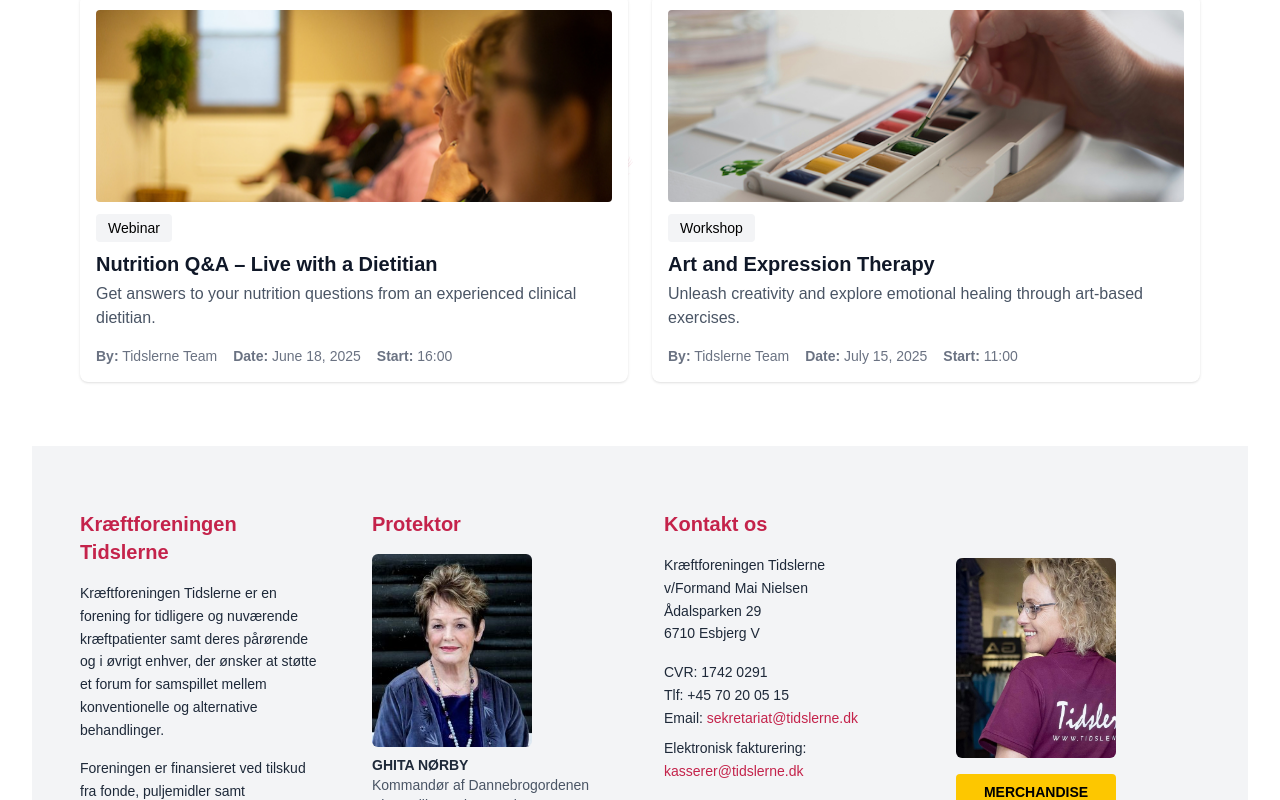
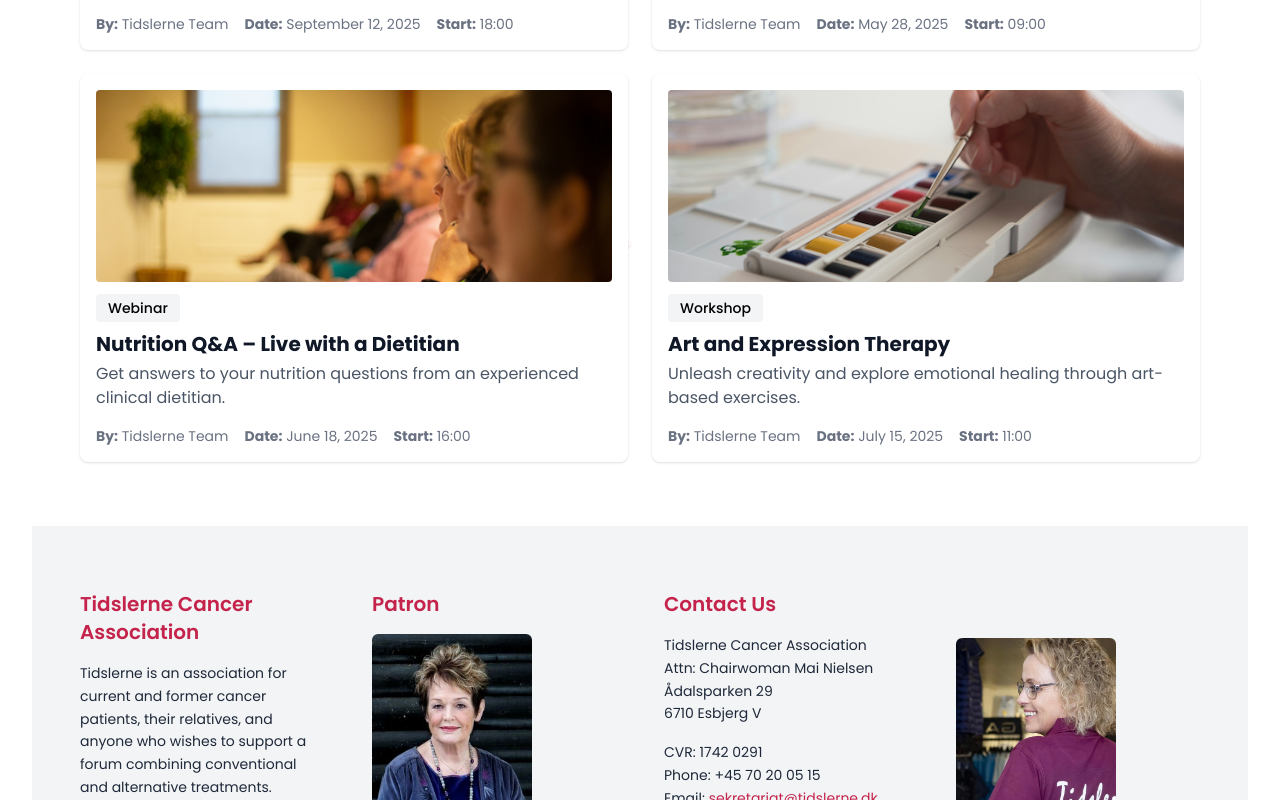
Before and after one commit to sebaholl/tidslerne_project, a Vue app: page /events in a window 1280 px wide. Shown: the part 2000-2800 px from the top of the page. Built offline with nearby package versions, Linux system fonts and the light colour scheme.

Commit message:
font family

```diff
--- a/index.html
+++ b/index.html
@@ -2,9 +2,11 @@
 <html lang="">
   <head>
     <meta charset="UTF-8">
-    <link rel="icon" href="/favicon.ico">
+    <link rel="icon" href="src/images/Logonew.svg">
+    <link href="https://fonts.googleapis.com/css2?family=Poppins:wght@300;400;500;600;700&display=swap" rel="stylesheet">
     <meta name="viewport" content="width=device-width, initial-scale=1.0">
-    <title>Vite App</title>
+    <meta name="description" content="Kræftforeningen Tidslerne offers support, knowledge, and community for cancer patients, survivors, and families across Denmark." />
+    <title>Tidslerne</title>
   </head>
   <body>
     <div id="app"></div>
--- a/src/components/AboutContactSection.vue
+++ b/src/components/AboutContactSection.vue
@@ -2,41 +2,41 @@
   <section class="bg-gray-100 text-gray-800 py-16">
     <div class="max-w-7xl mx-auto px-6 md:px-12">
       <div class="grid md:grid-cols-4 gap-12">
-      <!-- O nás -->
+        <!-- About Us -->
         <div class="flex flex-col items-start">
-        <h2 class="text-xl font-semibold text-[var(--color-primary)] mb-4">Kræftforeningen Tidslerne</h2>
+          <h2 class="text-xl font-semibold text-[var(--color-primary)] mb-4">Tidslerne Cancer Association</h2>
           <p class="text-sm leading-relaxed">
-          Kræftforeningen Tidslerne er en forening for tidligere og nuværende kræftpatienter samt deres pårørende og i øvrigt enhver, der ønsker at støtte et forum for samspillet mellem konventionelle og alternative behandlinger.
+            Tidslerne is an association for current and former cancer patients, their relatives, and anyone who wishes to support a forum combining conventional and alternative treatments.
           </p>
           <p class="text-sm mt-4 leading-relaxed">
-          Foreningen er finansieret ved tilskud fra fonde, puljemidler samt medlemsbidrag og arv.
+            The association is funded through grants from foundations, public funds, membership fees, and donations.
           </p>
         </div>
 
-      <!-- Protektor -->
+        <!-- Patron -->
         <div class="flex flex-col items-start">
-        <h2 class="text-xl font-semibold text-[var(--color-primary)] mb-4">Protektor</h2>
+          <h2 class="text-xl font-semibold text-[var(--color-primary)] mb-4">Patron</h2>
           <img src="@/images/ghita_noerby.jpg" alt="Ghita Nørby" class="rounded-md w-full max-w-[160px] mb-2" />
           <p class="text-sm font-semibold">GHITA NØRBY</p>
-        <p class="text-sm text-gray-600">Kommandør af Dannebrogordenen<br>Skuespiller ved Det Kgl. Teater</p>
+          <p class="text-sm text-gray-600">Commander of the Order of the Dannebrog<br>Actress at the Royal Danish Theatre</p>
         </div>
 
-      <!-- Kontakt -->
+        <!-- Contact -->
         <div class="flex flex-col items-start">
-        <h2 class="text-xl font-semibold text-[var(--color-primary)] mb-4">Kontakt os</h2>
+          <h2 class="text-xl font-semibold text-[var(--color-primary)] mb-4">Contact Us</h2>
           <p class="text-sm leading-relaxed">
-          Kræftforeningen Tidslerne<br />
-          v/Formand Mai Nielsen<br />
+            Tidslerne Cancer Association<br />
+            Attn: Chairwoman Mai Nielsen<br />
             Ådalsparken 29<br />
             6710 Esbjerg V
           </p>
           <p class="text-sm mt-4 leading-relaxed">
             CVR: 1742 0291<br />
-          Tlf: +45 70 20 05 15<br />
+            Phone: +45 70 20 05 15<br />
             Email: <a href="mailto:sekretariat@tidslerne.dk" class="text-[var(--color-primary)] hover:underline">sekretariat@tidslerne.dk</a>
           </p>
           <p class="text-sm mt-2 leading-relaxed">
-          Elektronisk fakturering:<br />
+            Electronic invoicing:<br />
             <a href="mailto:kasserer@tidslerne.dk" class="text-[var(--color-primary)] hover:underline">kasserer@tidslerne.dk</a>
           </p>
         </div>
@@ -52,12 +52,10 @@
              href="/merch"
              class="block w-full max-w-[160px] bg-yellow-400 text-black font-bold py-2 px-4 rounded hover:bg-yellow-500 transition text-sm text-center"
              >
-           MERCHANDISE<br />KAN KØBES HER
+             MERCHANDISE<br />AVAILABLE HERE
             </a>
           </div>
       </div>
     </div>
   </section>
-
-
   </template>
--- a/src/components/FooterComp.vue
+++ b/src/components/FooterComp.vue
@@ -12,7 +12,7 @@ library.add(faFacebookF, faInstagram)
     <!-- Logo -->
     <div class="flex flex-col items-center md:items-start">
       <!-- <img src="" alt="Tidslerne logo" class="w-32 mb-4" /> -->
-      <p class="text-sm text-pink-700">Together for care, strength and healing.</p>
+      <p class="text-lg text-pink-700">Together for care, strength and healing.</p>
     </div>
 
     <!-- Navigace – horizontální, centrovaná -->
@@ -42,7 +42,7 @@ library.add(faFacebookF, faInstagram)
 
         <!-- Instagram -->
         <a
-          href="https://www.instagram.com/tidslerne"
+          href="https://www.instagram.com/tidslerne_demo"
           target="_blank"
           rel="noopener"
           class="flex items-center gap-2 bg-white border border-gray-200 px-4 py-2 rounded-lg shadow hover:bg-gray-50 transition"
--- a/src/components/HeaderComponent.vue
+++ b/src/components/HeaderComponent.vue
@@ -1,7 +1,7 @@
 <template>
   <header class="fixed top-0 left-0 w-full bg-white shadow z-50" role="banner">
     <nav
-      class="max-w-7xl mx-auto px-4 sm:px-6 lg:px-8 flex items-center h-22 w-full"
+      class="max-w-7xl mx-auto px-4 sm:px-6 lg:px-8 flex items-center h-30 w-full"
       role="navigation"
       aria-label="Main Navigation"
     >
@@ -16,12 +16,12 @@
   <img
     src="@/images/Logonew.svg"
     alt="Tidslerne logo"
-    class="h-40 w-auto"
+    class="h-50 w-auto"
   />
 </router-link>
 
         <!-- Desktop menu -->
-        <div class="hidden md:flex gap-x-6 items-center">
+        <div class="hidden md:flex gap-x-6 items-center text-xl">
           <!-- Premium link (vždy zobrazený) -->
           <router-link
             to="/premium"
--- a/src/components/SearchOverlay.vue
+++ b/src/components/SearchOverlay.vue
@@ -1,12 +1,12 @@
 <template>
   <div
     v-if="show"
-    class="fixed inset-0 bg-white z-50 flex flex-col items-center justify-start p-8 overflow-y-auto"
+    class="fixed inset-0 bg-white z-50 flex flex-col items-center justify-start p-8 overflow-y-auto mt-20"
   >
     <!-- Close Button -->
     <button
       @click="$emit('close')"
-      class="absolute top-6 right-6 text-gray-500 hover:text-black text-2xl"
+      class="absolute top-6 right-6 text-gray-500 hover:text-black text-3xl mt-10"
       aria-label="Close search"
     >
       &times;
--- a/src/views/ContactView.vue
+++ b/src/views/ContactView.vue
@@ -90,7 +90,7 @@
     <div class="max-w-4xl mx-auto mb-16">
       <iframe
         title="Tidslerne Office Map"
-        src="https://www.google.com/maps/embed?pb=!1m18!1m12!1m3!1d2259.410062090141!2d8.402011777066503!3d55.50780467299451!2m3!1f0!2f0!3f0!3m2!1i1024!2i768!4f13.1!3m3!1m2!1s0x464b2083f067dfad%3A0x5777dc2443531a49!2s%C3%85dalsparken%2029%2C%206710%20Esbjerg%20Kommune!5e0!3m2!1scs!2sdk!4v1747596135091!5m2!1scs!2sdk"
+        src="https://www.google.com/maps/embed?pb=!1m18!1m12!1m3!1d2259.410016175117!2d8.402011876796044!3d55.50780547299445!2m3!1f0!2f0!3f0!3m2!1i1024!2i768!4f13.1!3m3!1m2!1s0x464b2083efeebbc5%3A0xa92d267b46fb8b98!2sKr%C3%A6ftforeningen%20Tidslerne!5e0!3m2!1sen!2sdk!4v1747826333123!5m2!1sen!2sdk"
         width="100%"
         height="300"
         style="border:0;"
--- a/src/views/EventsView.vue
+++ b/src/views/EventsView.vue
@@ -3,7 +3,7 @@
     <div class="max-w-6xl mx-auto">
 
       <!-- Hero Section -->
-      <div class="mb-12">
+      <div class="mb-12 mt-20">
         <h1 class="text-4xl font-bold text-center text-gray-800 !mb-8">Support. Share. Heal.</h1>
         <p class="text-center text-lg text-gray-600 max-w-2xl mx-auto">
           “Our events connect patients, survivors, and professionals in a space of compassion, knowledge, and community.”
--- a/src/views/HomeView.vue
+++ b/src/views/HomeView.vue
@@ -72,7 +72,7 @@ onMounted(() => {
   </p>
   <router-link
     to="/join"
-    class="inline-block px-6 py-3 bg-secondary text-white font-semibold rounded-xl hover:bg-pink-600 transition"
+    class="inline-block px-6 py-3 bg-pink-700 text-white font-semibold rounded-xl hover:bg-pink-500 transition"
   >
     Join Us
   </router-link>
--- a/src/views/JoinView.vue
+++ b/src/views/JoinView.vue
@@ -1,6 +1,6 @@
 <template>
   <!-- Hero Section -->
-  <section class="relative py-20 px-6 md:px-12">
+  <section class="relative py-20 px-6 md:px-12 mt-20">
     <div class="max-w-5xl mx-auto text-center">
       <h1 class="text-4xl md:text-5xl font-bold text-[var(--color-primary)] mb-6">
         Become a Member of Tidslerne
```
Also changed, not shown: src/assets/main.css (line endings or trailing spaces). Lines whose indentation alone changed are shown as unchanged.
